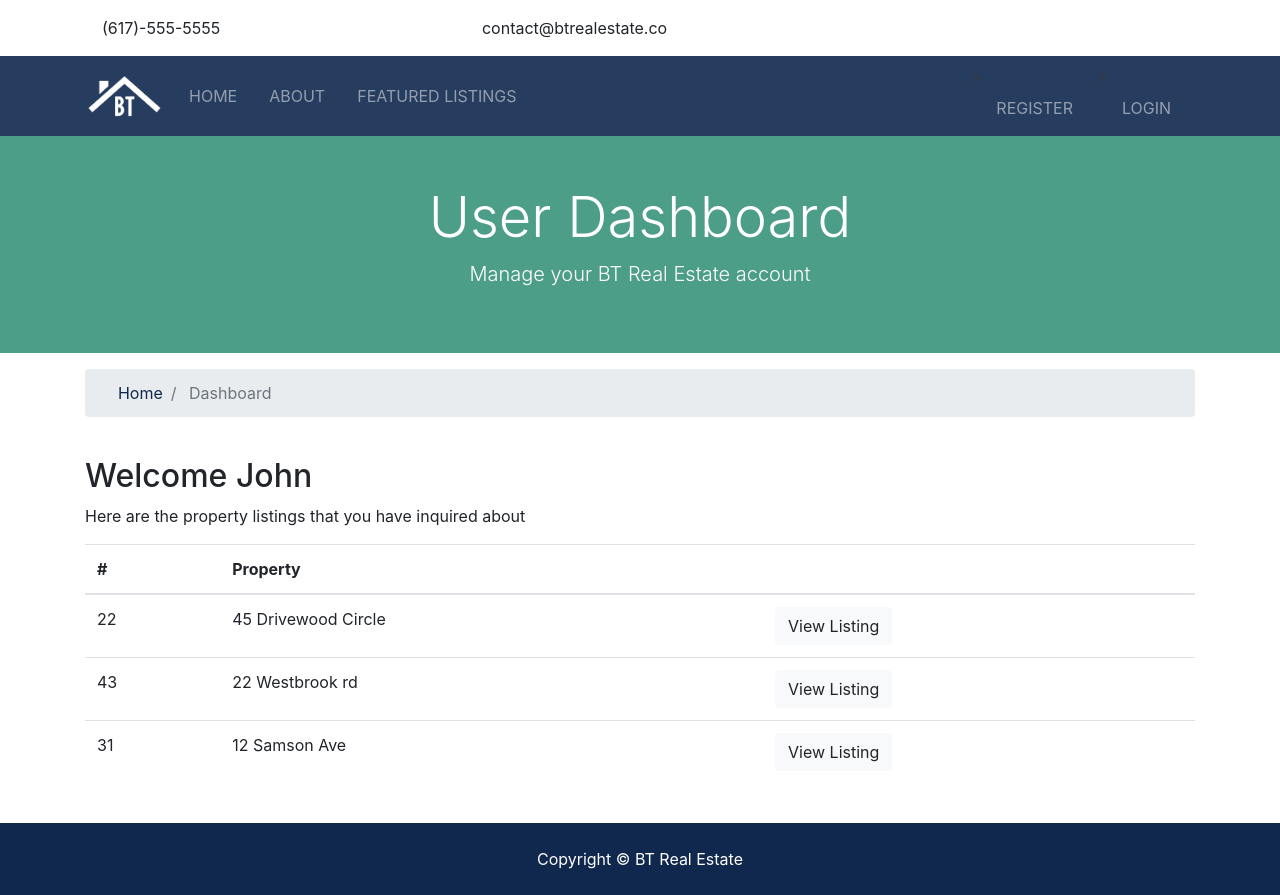
After one commit to williamnkosi/djangoproject, a Django app: page /accounts/dashboard in a window 1280 px wide. The commit adds this page. Run offline with Django 3.2, Linux system fonts and the light colour scheme; parts of the project's set-up code (start-up, migrations or seed data) failed here and were passed over; some libraries are stand-ins or nearby versions; some web fonts are replaced.

Commit message:
added user login and logout funtionality

```diff
--- a/accounts/views.py
+++ b/accounts/views.py
@@ -44,14 +44,26 @@ def register(request):
 
 def login(request):
     if request.method == 'POST':
-        print('SUBMITTED REG')
-        return redirect('index')
+        username = request.POST['username']
+        password = request.POST['password']
+
+        user = auth.authenticate(username=username, password=password)
+        if user is not None:
+            auth.login(request, user)
+            messages.success(request, 'You are now logged in')
+            return redirect('dashboard')
+        else:
+            messages.error(request, 'Invalid Credentials')
+            return redirect('login')
     else:
         return render(request, 'accounts/login.html')
 
 
 def logout(request):
-    return redirect('index')
+    if request.method == 'POST':
+        auth.logout(request)
+        messages.success(request, 'You have been logged out')
+        return redirect('index')
 
 
 def dashboard(request):
--- /dev/null
+++ b/templates/accounts/dashboard.html
@@ -0,0 +1,72 @@
+{% extends 'base.html' %}
+
+{% block content %}
+<section id="showcase-inner" class="py-5 text-white">
+    <div class="container">
+        <div class="row text-center">
+            <div class="col-md-12">
+                <h1 class="display-4">User Dashboard</h1>
+                <p class="lead">Manage your BT Real Estate account</p>
+            </div>
+        </div>
+    </div>
+</section>
+
+<!-- Breadcrumb -->
+<section id="bc" class="mt-3">
+    <div class="container">
+        <nav aria-label="breadcrumb">
+            <ol class="breadcrumb">
+                <li class="breadcrumb-item">
+                    <a href="{% url 'index'%}">
+                        <i class="fas fa-home"></i> Home</a>
+                </li>
+                <li class="breadcrumb-item active"> Dashboard</li>
+            </ol>
+        </nav>
+    </div>
+</section>
+
+<section id="dashboard" class="py-4">
+    <div class="container">
+        <div class="row">
+            <div class="col-md-12">
+                <h2>Welcome John</h2>
+                <p>Here are the property listings that you have inquired about</p>
+                <table class="table">
+                    <thead>
+                        <tr>
+                            <th scope="col">#</th>
+                            <th scope="col">Property</th>
+                            <th></th>
+                        </tr>
+                    </thead>
+                    <tbody>
+                        <tr>
+                            <td>22</td>
+                            <td>45 Drivewood Circle</td>
+                            <td>
+                                <a class="btn btn-light" href="#">View Listing</a>
+                            </td>
+                        </tr>
+                        <tr>
+                            <td>43</td>
+                            <td>22 Westbrook rd</td>
+                            <td>
+                                <a class="btn btn-light" href="#">View Listing</a>
+                            </td>
+                        </tr>
+                        <tr>
+                            <td>31</td>
+                            <td>12 Samson Ave</td>
+                            <td>
+                                <a class="btn btn-light" href="#">View Listing</a>
+                            </td>
+                        </tr>
+                    </tbody>
+                </table>
+            </div>
+        </div>
+    </div>
+</section>
+{% endblock content %}
--- a/templates/accounts/dashbord.html
+++ /dev/null
@@ -1 +0,0 @@
-<h1>Dashboard</h1>
--- a/templates/partials/_navbar.html
+++ b/templates/partials/_navbar.html
@@ -26,6 +26,22 @@
             </ul>
 
             <ul class="navbar-nav ml-auto">
+                {% if user.is_authenticated %}
+                <li {% if 'dashboard'  in request.path %} class="nav-item active mr-3" {% else %} class="nav-item mr-3"
+                    {% endif %}>>
+                    <a class="nav-link" href="{% url 'dashboard'%}">
+                        Welcome {{user.username}} (Dashboard)</a>
+                </li>
+                <li class="nav-item mr-3">
+                    <a href="javascript:{document.getElementById('logout').submit()}" class="nav-link"> <i
+                            class="fas fa-sign-out-alt">Logout</i> </a>
+                    <form action="{% url 'logout'%}" method="POST" id="logout">
+                        {%csrf_token%}
+                        <input type="hidden">
+                    </form>
+                </li>
+                {% else %}
+
                 <li {% if 'register'  in request.path %} class="nav-item active mr-3" {% else %} class="nav-item mr-3"
                     {% endif %}>>
                     <a class="nav-link" href="{% url 'register'%}">
@@ -38,6 +54,7 @@
 
                         Login</a>
                 </li>
+                {% endif %}
             </ul>
         </div>
     </div>
```
